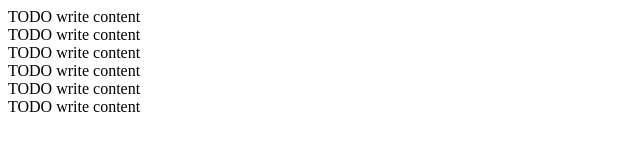
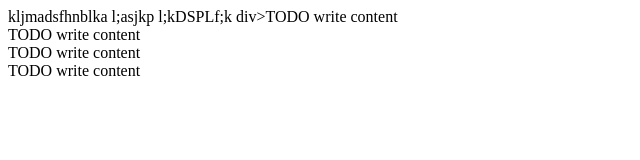
Before and after one commit to Denis-Vitebsk/urpo1, a website: page public/index.html in a window 1280 px wide. Shown: the whole page, without its empty margins (0-640 px from the left). Drawn offline with Linux system fonts and the light colour scheme.

Commit message:
commit 4

```diff
--- a/public/index.html
+++ b/public/index.html
@@ -11,9 +11,16 @@ and open the template in the editor.
         <meta name="viewport" content="width=device-width, initial-scale=1.0">
     </head>
     <body>
-        <div>TODO write content</div>
-        <div>TODO write content</div>
-        <div>TODO write content</div><div>TODO write content</div>
+      kljmadsfhnblka
+
+
+      l;asjkp
+
+      l;kDSPLf;k
+
+
+
+      div>TODO write content</div><div>TODO write content</div>
         <div>TODO write content</div>
         <div>TODO write content</div>
 
```
Also changed, not shown: public/index2.html (+6 -0 lines).
